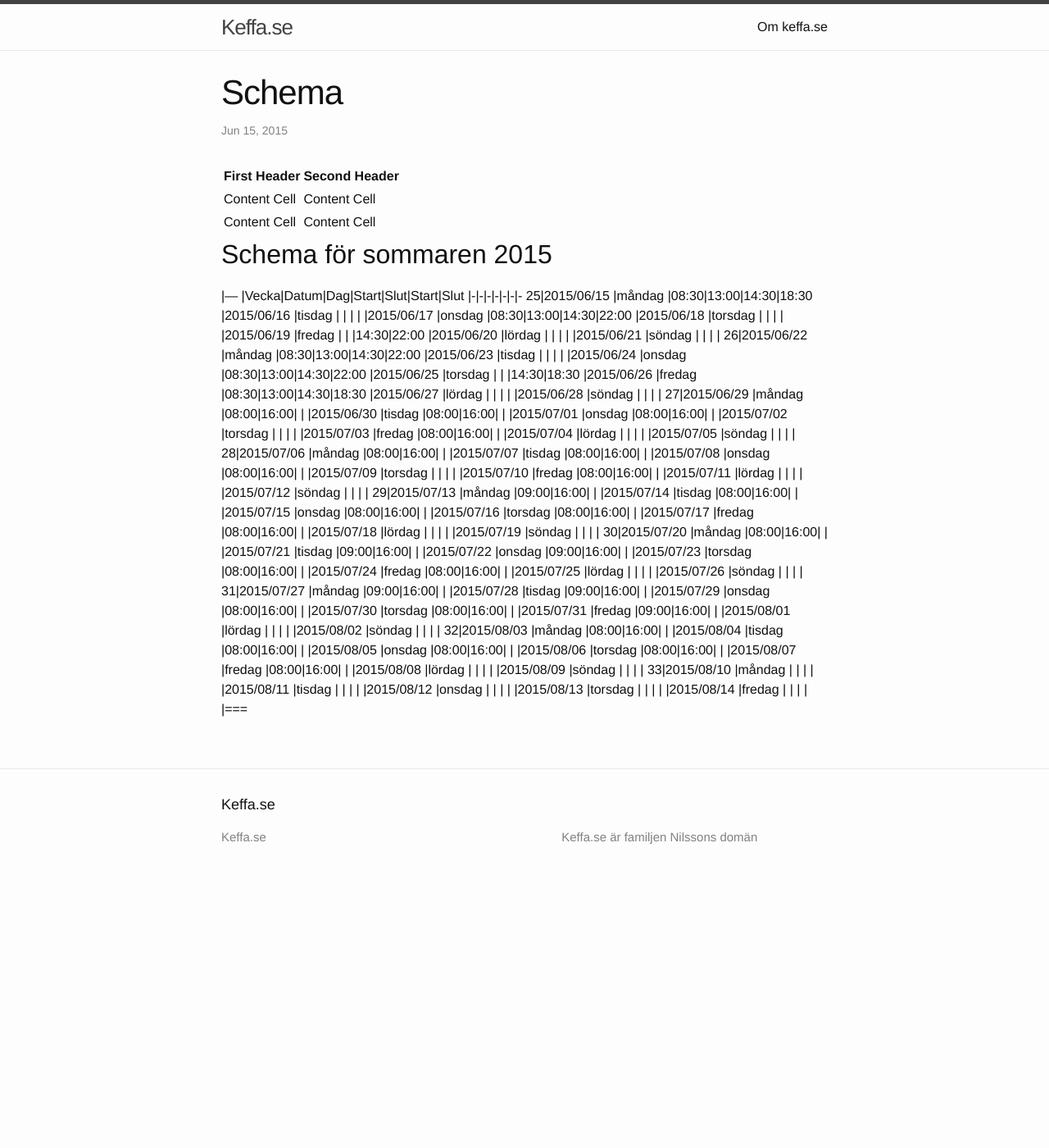
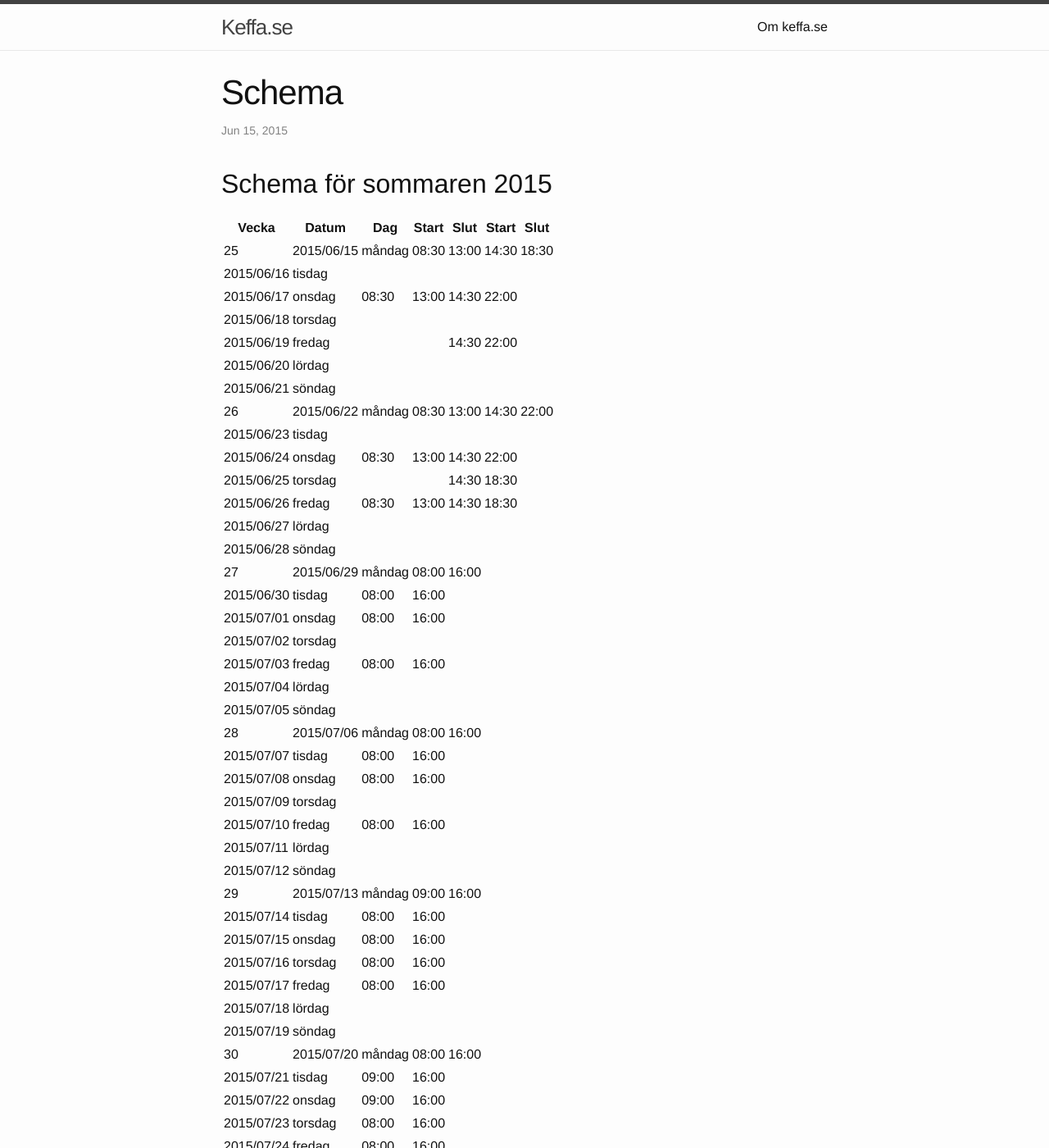
Before and after one commit to fransn/fransn.github.io, a Jekyll site: the page built from _posts/2015-06-15-schema.md, in a window 1280 px wide and 1400 px high. Shown: the whole window at 82% size. Built offline with Jekyll 4.4.1, drawn with Linux system fonts in a browser that asks for light colours; some of the changed text lies outside the part shown.

Commit message:
Update 2015-06-15-schema.md

```diff
--- a/_posts/2015-06-15-schema.md
+++ b/_posts/2015-06-15-schema.md
@@ -3,17 +3,11 @@ layout: post
 title:  "Schema"
 categories: Schema
 ---
-| First Header  | Second Header |
-| ------------- | ------------- |
-| Content Cell  | Content Cell  |
-| Content Cell  | Content Cell  |
-
-
 Schema för sommaren 2015
 ------------------------
-|---
+
 |Vecka|Datum|Dag|Start|Slut|Start|Slut
-|-|-|-|-|-|-|-
+| --- | --- | --- | --- | ---| --- | ---
 25|2015/06/15 |måndag |08:30|13:00|14:30|18:30
  |2015/06/16 |tisdag | | | |
  |2015/06/17 |onsdag |08:30|13:00|14:30|22:00
@@ -75,4 +69,3 @@ Schema för sommaren 2015
  |2015/08/12 |onsdag | | | |
  |2015/08/13 |torsdag | | | |
  |2015/08/14 |fredag | | | |
-|===
```
